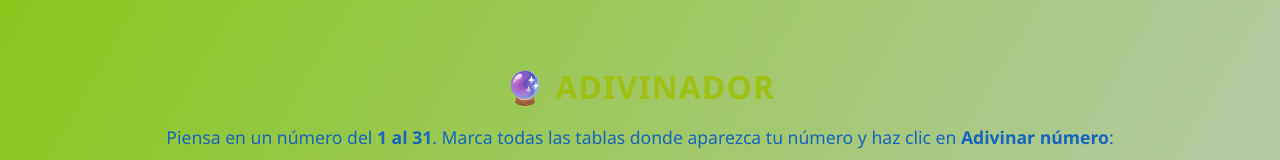
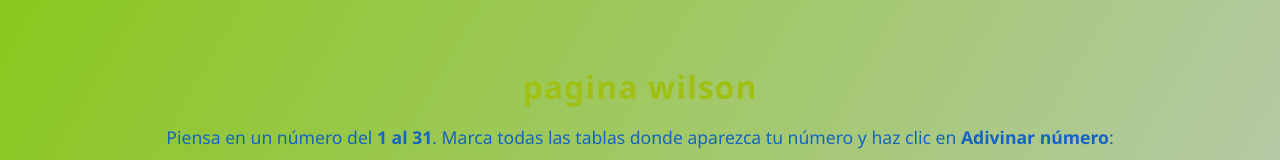
Before and after one commit to VALENCIAWILSON/wilsonprogramacion, a plain HTML site: page index.html in a window 1280 px wide. Shown: the top 160 px of the page. Drawn offline with Linux system fonts and the light colour scheme.

Commit message:
cambio final

```diff
--- a/index.html
+++ b/index.html
@@ -87,7 +87,7 @@
 </head>
 <body>
 
-  <h2>🔮 ADIVINADOR</h2>
+  <h2>pagina wilson</h2>
   <p>Piensa en un número del <b>1 al 31</b>. Marca todas las tablas donde aparezca tu número y haz clic en <b>Adivinar número</b>:</p>
 
   <div class="contenedor-tablas">
```
